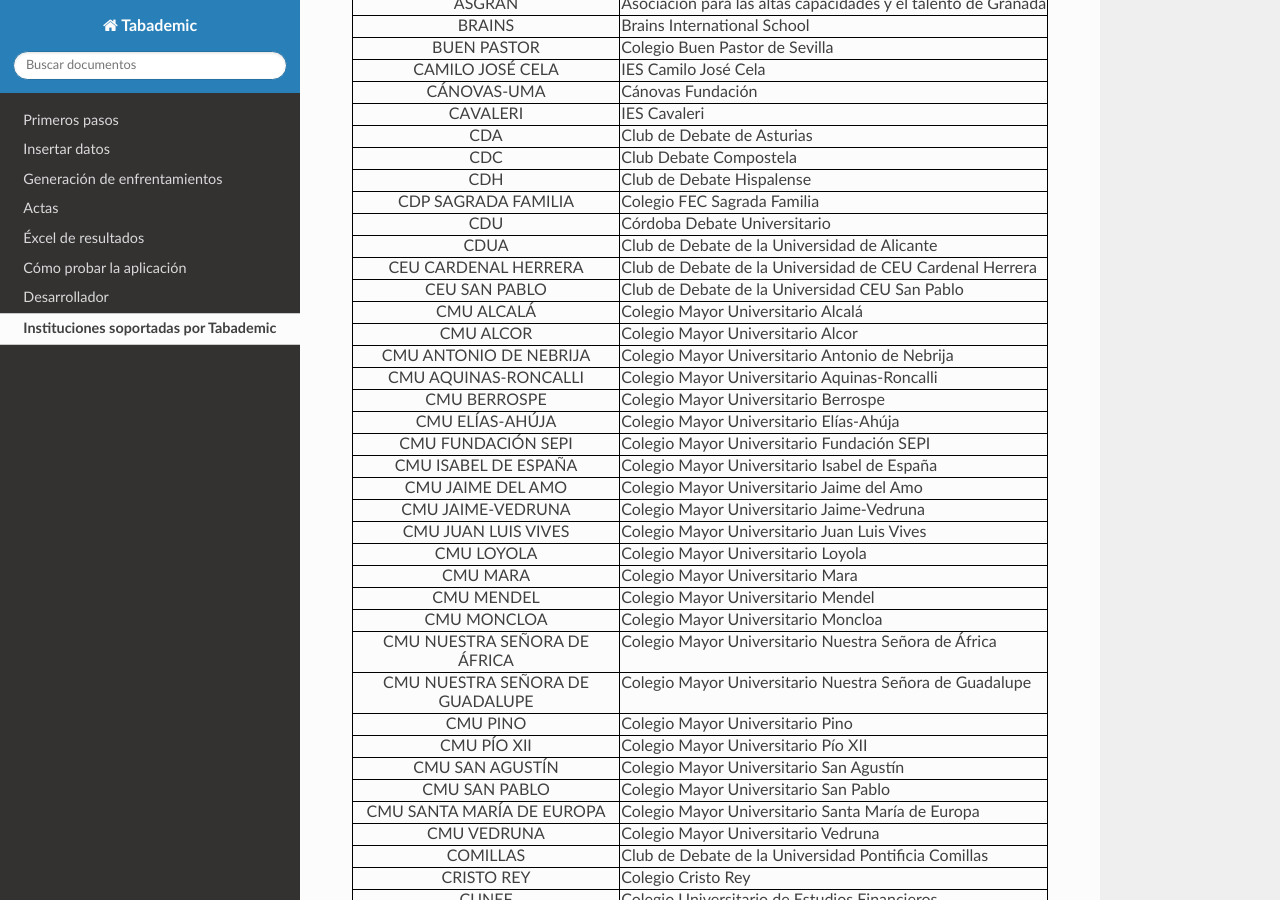
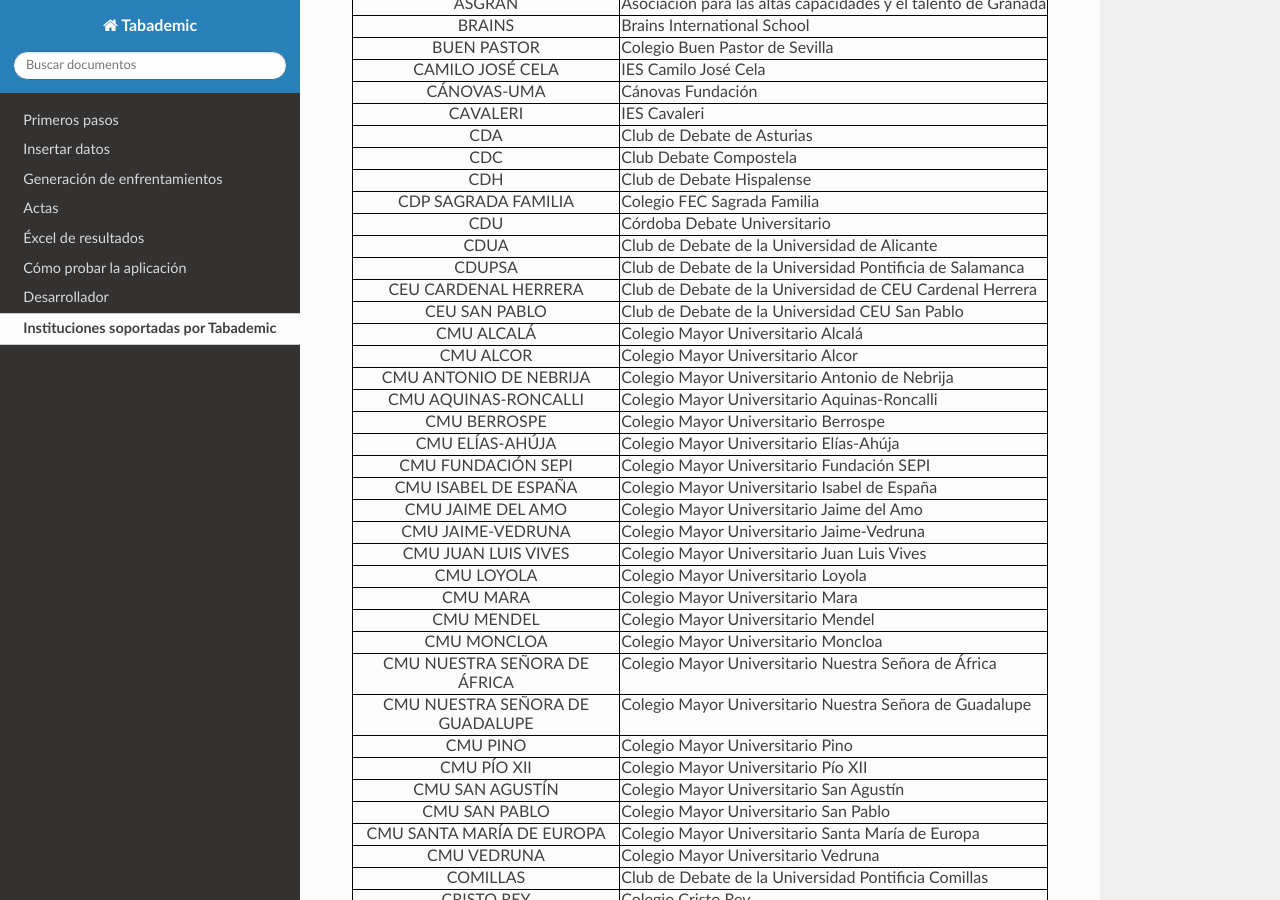
Before and after one commit to Mateo803/Tabademic-docs, a Sphinx documentation site: the page built from docs/source/lista_instituciones.md, in a window 1280 px wide and 900 px high, scrolled down 613 px. Built offline with Sphinx 7.4.7 and the Read the Docs theme 3.1.0, drawn with Linux system fonts in a browser that asks for light colours; some of the changed text lies outside the part shown.

Commit message:
Actualización de instituciones

```diff
--- a/docs/source/lista_instituciones.md
+++ b/docs/source/lista_instituciones.md
@@ -117,6 +117,10 @@
 <tr>
 <td>CDUA</td>
 <td>Club de Debate de la Universidad de Alicante</td>
+</tr>
+<tr>
+<td>CDUPSA</td>
+<td>Club de Debate de la Universidad Pontificia de Salamanca</td>
 </tr>
 <tr>
 <td>CEU CARDENAL HERRERA</td>
```
Also changed, not shown: other parts of docs/source/lista_instituciones.md (+2 -2 lines), 1 other file.
